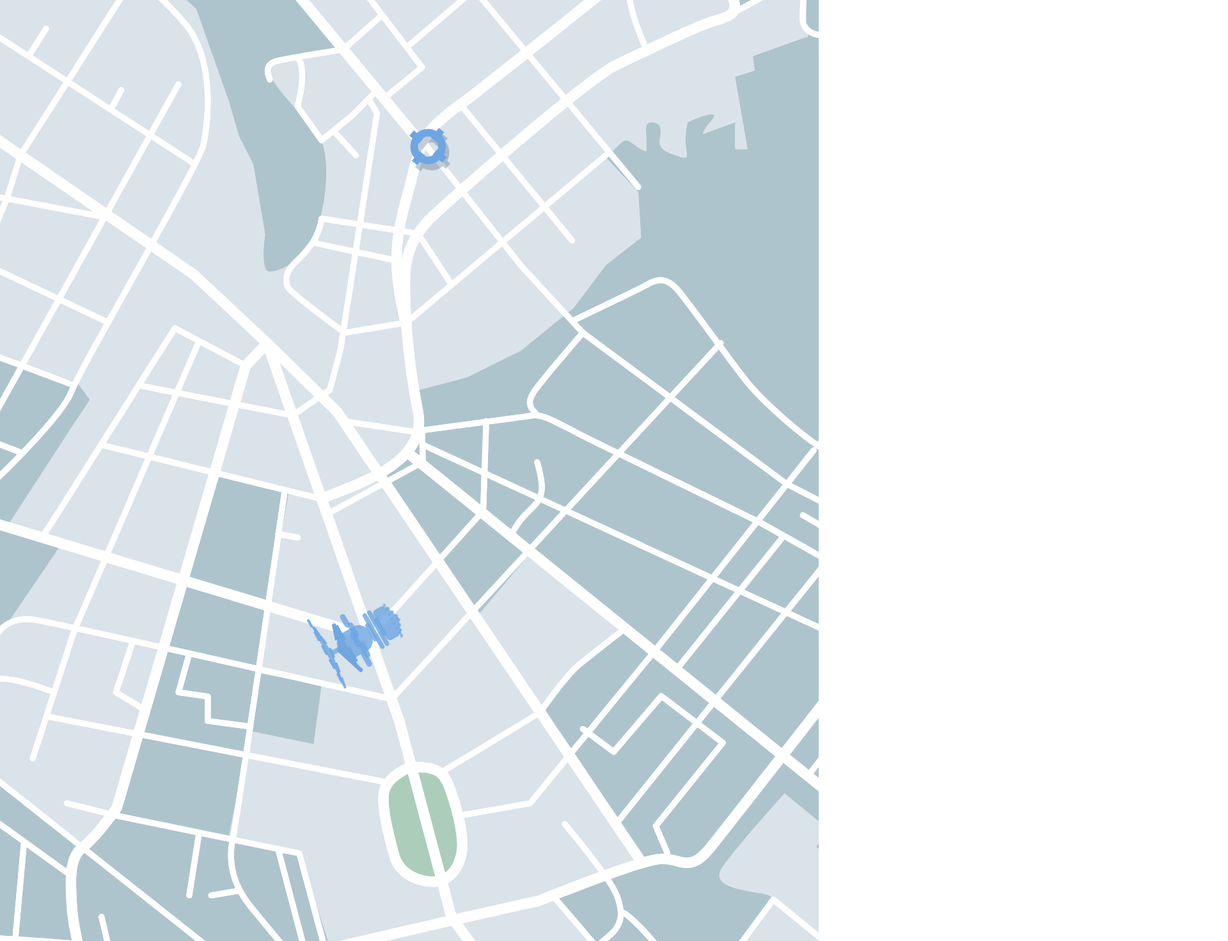
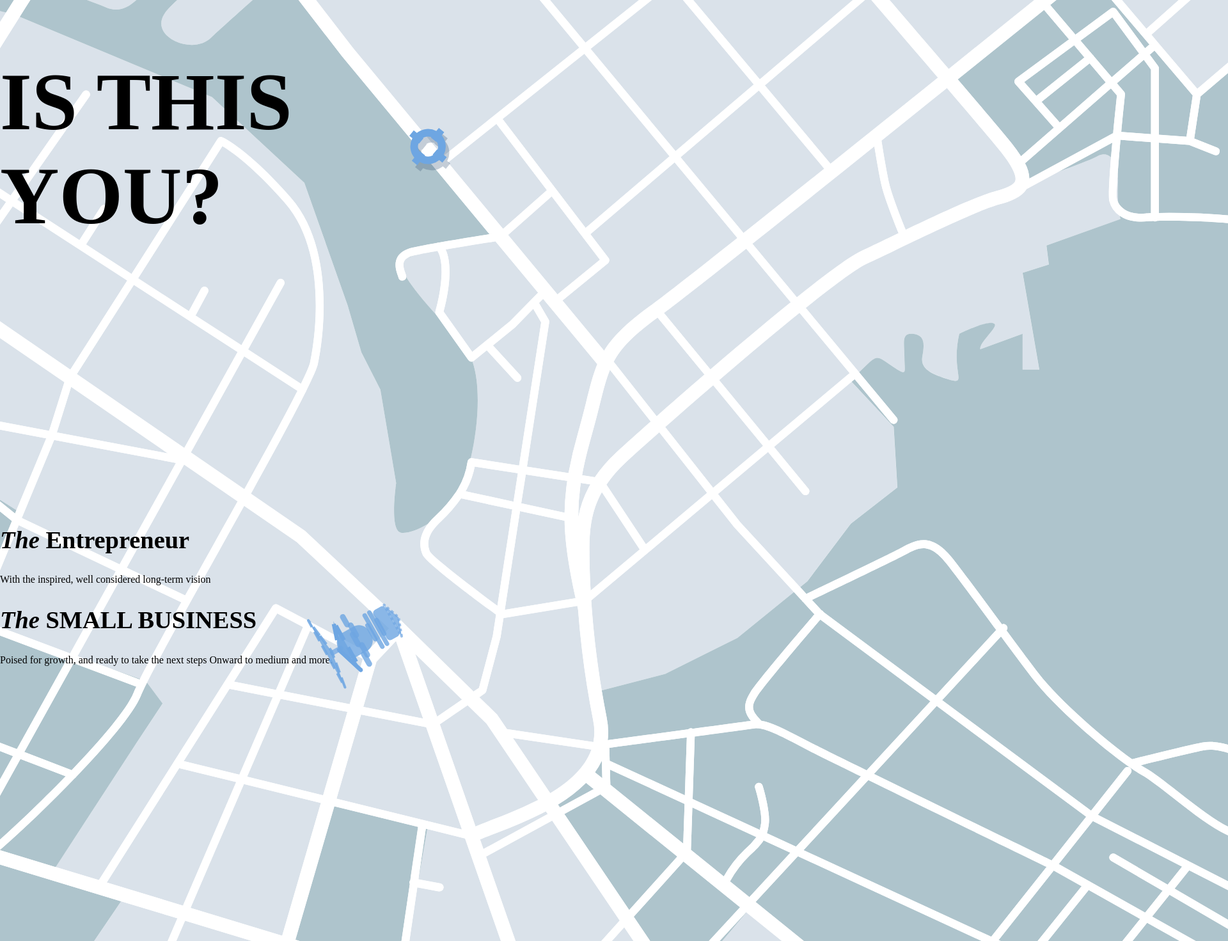
Before and after one commit to tinchonapa/SME_Prj, a plain HTML site: page index.html in a window 1280 px wide. Shown: the top 1471 px of the page at 64% size, 1920 px wide, since content can reach past the window. Drawn offline with Linux system fonts and the light colour scheme.

Commit message:
fixed z-index of elements and positioning of map

```diff
--- a/assets/main.css
+++ b/assets/main.css
@@ -27,9 +27,9 @@ h2 {
   width: 100vw;
   max-width: 100%;
   overflow-x: hidden;
-  /* z-index: 10; */
-  /* transform: translateX(-22px) translateY(-22px); */
-  transform: scale(3);/* chequear q path es cual */
+  position: absolute;
+  z-index: 1;
+  transform: scale(4) translate(70px, 100px);/* chequear q path es cual */
   /* animation: zoom-out 2s linear; */
   transition: transform 1s ease-out;
 }
@@ -40,6 +40,7 @@ h2 {
 .map img {
  width:100%;
  height: 100%;
+ position: absolute;
 }
 .beacon {
   position: absolute;
@@ -48,7 +49,7 @@ h2 {
   left:50vw;
   height: 5%;
   width: 5%;
-  z-index: 0;
+  z-index: 2;
 }
 
 header {
@@ -61,12 +62,14 @@ header {
   max-width: 740px;
   margin: 4em auto;
   width: 80%;
+  position: absolute;
   opacity: 0;
-  z-index: 1;
+  z-index: 3;
 }
 
 header.is-visible {
   opacity: 1;
+  z-index: 3;
 }
 
 .test.is-visible {
@@ -89,6 +92,7 @@ header.is-visible {
   position: absolute;
     top: calc(50% - 25px);
     left: 0%;
+    z-index: 3;
 }
 .sat {
   animation: spin 10s linear infinite;
```
